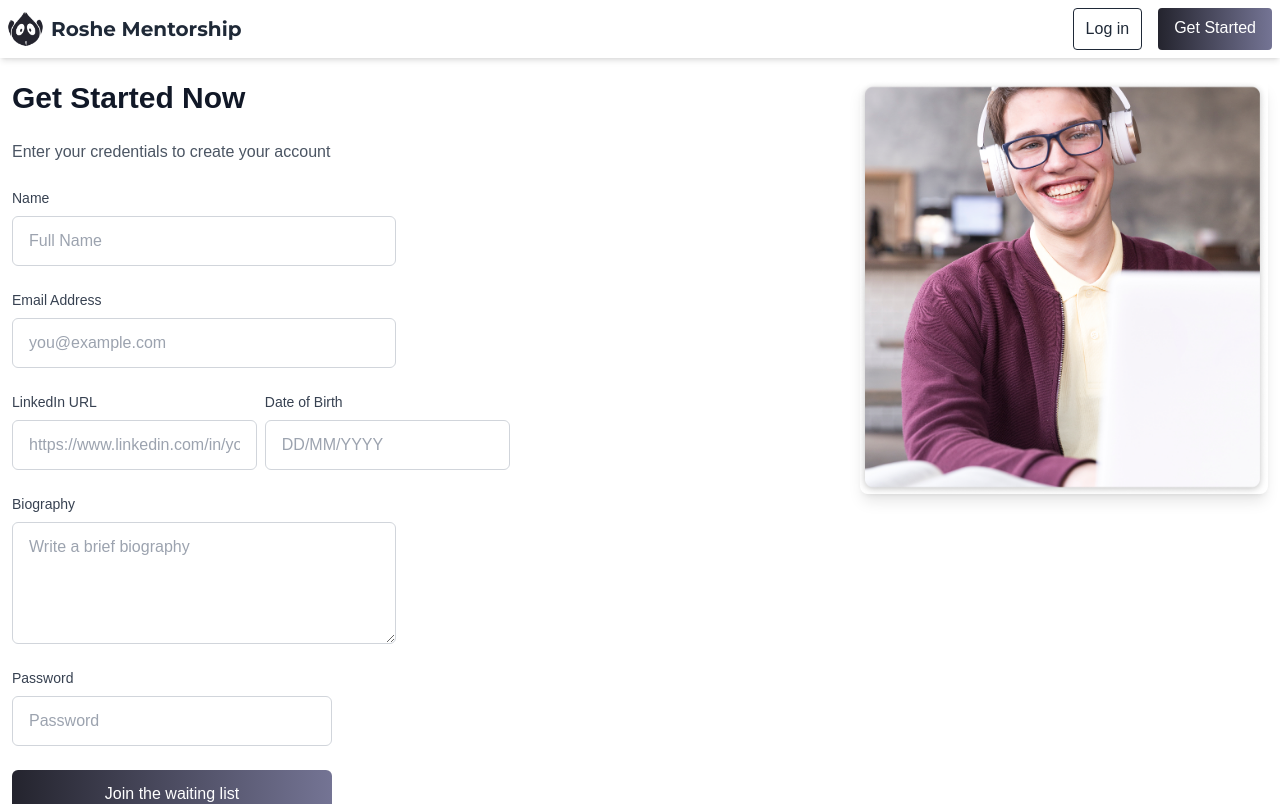
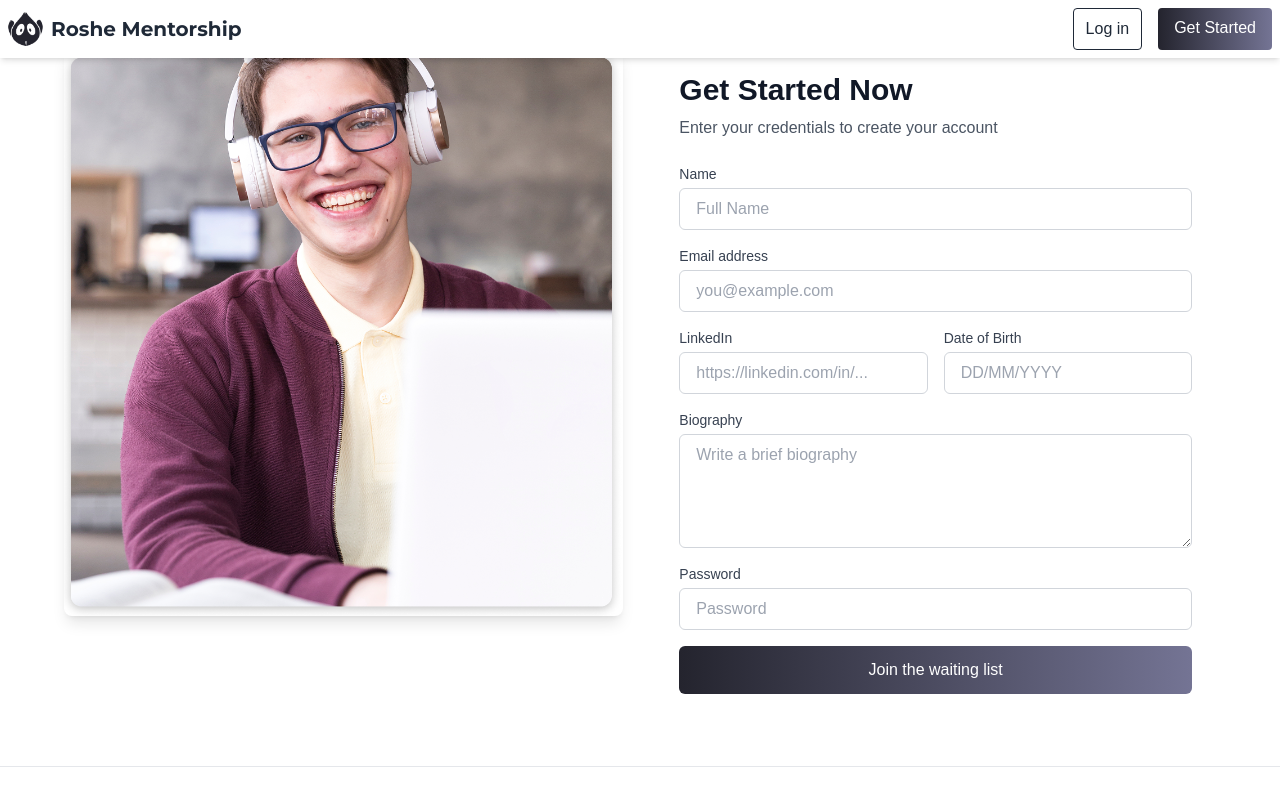
Before and after one commit to Roshe-Mentors/new_roshe, a Next.js app: page /signup/mentor in a window 1280 px wide. Shown: the top 804 px of the page. Built offline with nearby package versions, Linux system fonts and the light colour scheme; no server answers.

Commit message:
Feat: enhance mentor sign-up form layout with improved organization and biography field

```diff
--- a/src/app/signup/mentor/MentorSignUp.tsx
+++ b/src/app/signup/mentor/MentorSignUp.tsx
@@ -11,13 +11,13 @@ const MentorSignUp = () => {
     email: '',
     linkedin: '',
     dob: '',
-    biography: '', // Adding biography field
+    biography: '',
     password: '',
   });
 
   const [error, setError] = useState<string>('');
-  const [loading, setLoading] = useState<boolean>(false); // New state to manage loading
-  const router = useRouter(); // Initialize Next.js router for redirection
+  const [loading, setLoading] = useState<boolean>(false);
+  const router = useRouter();
 
   const handleChange = (e: React.ChangeEvent<HTMLInputElement | HTMLTextAreaElement>) => {
     const { name, value } = e.target;
@@ -64,15 +64,13 @@ const MentorSignUp = () => {
       setError(validationError);
     } else {
       setError('');
-      setLoading(true); // Set loading to true when form is submitted
+      setLoading(true);
 
-      // Call Supabase sign-up function
       const { user, error } = await signUp(formData.email, formData.password);
 
       if (error || !user) {
-        setError(error || 'Failed to create user'); // If error or no user, display error
+        setError(error || 'Failed to create user');
       } else {
-        // After successful sign-up, insert additional user profile data into the 'mentors' table
         const { data, error: insertError } = await supabase
           .from('mentors')
           .insert([
@@ -81,7 +79,7 @@ const MentorSignUp = () => {
               name: formData.name,
               linkedin: formData.linkedin,
               dob: formData.dob,
-              biography: formData.biography, // Insert biography data
+              biography: formData.biography,
             }
           ]);
 
@@ -89,25 +87,37 @@ const MentorSignUp = () => {
           setError(insertError.message);
         } else {
           console.log('Mentor data inserted:', data);
-          // Optionally, redirect user or show a success message
         }
       }
 
-      setLoading(false); // Set loading to false once the request is complete
+      setLoading(false);
     }
   };
 
   return (
-    <div className="w-full text-black bg-white max-w mx-auto py-20 px-3">
-      <div className="flex flex-col md:flex-row justify-between items-start space-y-6 md:space-y-0 gap-8">
-        {/* Left Form Section */}
-        <form onSubmit={handleSubmit} className="w-full md:w-2/3 space-y-6">
-          <h2 className="text-3xl font-bold text-gray-900">Get Started Now</h2>
-          <p className="text-gray-600">Enter your credentials to create your account</p>
+    <div className="w-full text-black bg-white flex items-center justify-center py-12 px-4">
+      <div className="max-w-6xl w-full flex flex-col md:flex-row justify-between gap-8">
+        {/* Left Image Section */}
+        <div className="w-full md:w-1/2">
+          <Image
+            src="/images/chris_lee_mentor.png"
+            alt="Mentor Sign Up"
+            width={600}
+            height={600}
+            className="rounded-lg shadow-lg w-full h-auto object-cover"
+            priority
+          />
+        </div>
 
+        {/* Right Form Section */}
+        <div className="w-full md:w-1/2 bg-white rounded-lg p-6">
+          <h2 className="text-3xl font-bold text-gray-900 mb-2">Get Started Now</h2>
+          <p className="text-gray-600 mb-6">Enter your credentials to create your account</p>
+
+          <form onSubmit={handleSubmit} className="space-y-4">
             {/* Name Field */}
             <div>
-            <label htmlFor="name" className="block text-sm font-medium text-gray-700">
+              <label htmlFor="name" className="block text-sm font-medium text-gray-700 mb-1">
                 Name
               </label>
               <input
@@ -117,14 +127,14 @@ const MentorSignUp = () => {
                 value={formData.name}
                 onChange={handleChange}
                 placeholder="Full Name"
-              className="mt-2 block w-full px-4 py-3 max-w-sm border border-gray-300 rounded-md"
+                className="block w-full px-4 py-2 border border-gray-300 rounded-md"
               />
             </div>
 
             {/* Email Field */}
             <div>
-            <label htmlFor="email" className="block text-sm font-medium text-gray-700">
-              Email Address
+              <label htmlFor="email" className="block text-sm font-medium text-gray-700 mb-1">
+                Email address
               </label>
               <input
                 type="email"
@@ -133,15 +143,15 @@ const MentorSignUp = () => {
                 value={formData.email}
                 onChange={handleChange}
                 placeholder="you@example.com"
-              className="mt-2 block w-full max-w-sm px-4 py-3 border border-gray-300 rounded-md"
+                className="block w-full px-4 py-2 border border-gray-300 rounded-md"
               />
             </div>
 
-          {/* LinkedIn and DOB Fields */}
-          <div className="flex gap-2">
-            <div className="w-[30%]">
-              <label htmlFor="linkedin" className="block text-sm font-medium text-gray-700">
-                LinkedIn URL
+            {/* LinkedIn and DOB Fields in a row */}
+            <div className="flex flex-col sm:flex-row gap-4">
+              <div className="w-full sm:w-1/2">
+                <label htmlFor="linkedin" className="block text-sm font-medium text-gray-700 mb-1">
+                  LinkedIn
                 </label>
                 <input
                   type="url"
@@ -149,13 +159,13 @@ const MentorSignUp = () => {
                   id="linkedin"
                   value={formData.linkedin}
                   onChange={handleChange}
-                placeholder="https://www.linkedin.com/in/yourprofile"
-                className="mt-2 block w-full px-4 py-3 border border-gray-300 rounded-md"
+                  placeholder="https://linkedin.com/in/..."
+                  className="block w-full px-4 py-2 border border-gray-300 rounded-md"
                 />
               </div>
 
-            <div className="w-[30%]">
-              <label htmlFor="dob" className="block text-sm font-medium text-gray-700">
+              <div className="w-full sm:w-1/2">
+                <label htmlFor="dob" className="block text-sm font-medium text-gray-700 mb-1">
                   Date of Birth
                 </label>
                 <input
@@ -165,14 +175,14 @@ const MentorSignUp = () => {
                   value={formData.dob}
                   onChange={handleChange}
                   placeholder="DD/MM/YYYY"
-                className="mt-2 block w-full px-4 py-3 border border-gray-300 rounded-md"
+                  className="block w-full px-4 py-2 border border-gray-300 rounded-md"
                 />
               </div>
             </div>
 
             {/* Biography Field */}
             <div>
-            <label htmlFor="biography" className="block text-sm font-medium text-gray-700">
+              <label htmlFor="biography" className="block text-sm font-medium text-gray-700 mb-1">
                 Biography
               </label>
               <textarea
@@ -181,14 +191,14 @@ const MentorSignUp = () => {
                 value={formData.biography}
                 onChange={handleChange}
                 placeholder="Write a brief biography"
-              className="mt-2 block w-full px-4 py-3 max-w-sm border border-gray-300 rounded-md"
+                className="block w-full px-4 py-2 border border-gray-300 rounded-md"
                 rows={4}
               />
             </div>
 
             {/* Password Field */}
             <div>
-            <label htmlFor="password" className="block text-sm font-medium text-gray-700">
+              <label htmlFor="password" className="block text-sm font-medium text-gray-700 mb-1">
                 Password
               </label>
               <input
@@ -198,34 +208,23 @@ const MentorSignUp = () => {
                 value={formData.password}
                 onChange={handleChange}
                 placeholder="Password"
-              className="mt-2 block w-full max-w-xs px-4 py-3 border border-gray-300 rounded-md"
+                className="block w-full px-4 py-2 border border-gray-300 rounded-md"
               />
             </div>
 
-          {error && <p className="text-red-600 text-sm mt-2">{error}</p>}
+            {error && <p className="text-red-600 text-sm">{error}</p>}
 
             <button
               type="submit"
-            className="w-full py-3 text-white max-w-xs font-medium rounded-md mt-4"
+              className="w-full py-3 text-white font-medium rounded-md mt-4"
               style={{
                 background: 'linear-gradient(90.15deg, #24242E 0.13%, #747494 99.87%)',
               }}
-            disabled={loading} // Disable button while loading
+              disabled={loading}
             >
-            {loading ? 'Signing Up...' : 'Join the waiting list'} {/* Change button text */}
+              {loading ? 'Signing Up...' : 'Join the waiting list'}
             </button>
           </form>
-
-        {/* Right Image Section */}
-        <div className="w-full md:w-1/3">
-          <Image
-            src="/images/chris_lee_mentor.png" // Replace with the actual image path
-            alt="Mentor Sign Up"
-            width={600}
-            height={375}
-            className="rounded-lg shadow-lg w-full"
-            priority
-          />
         </div>
       </div>
     </div>
```
Lines whose indentation alone changed are shown as unchanged.
